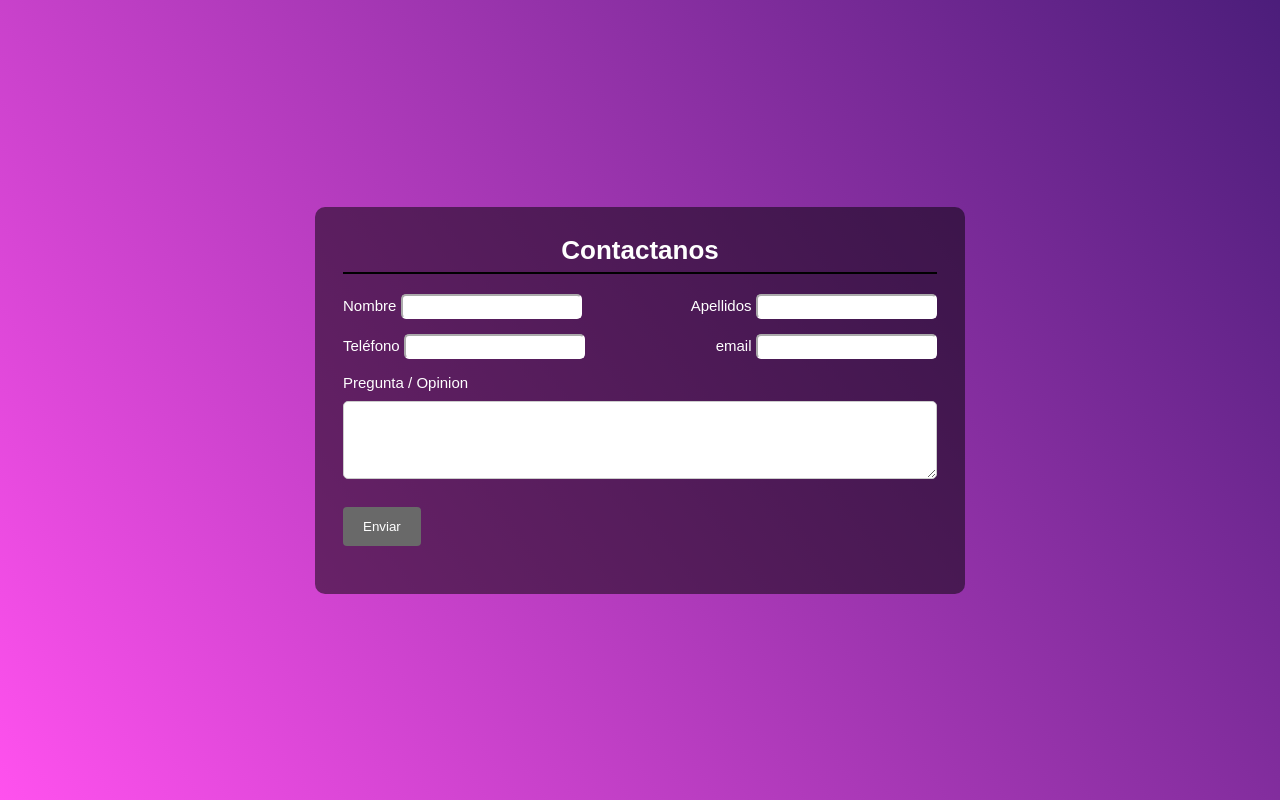
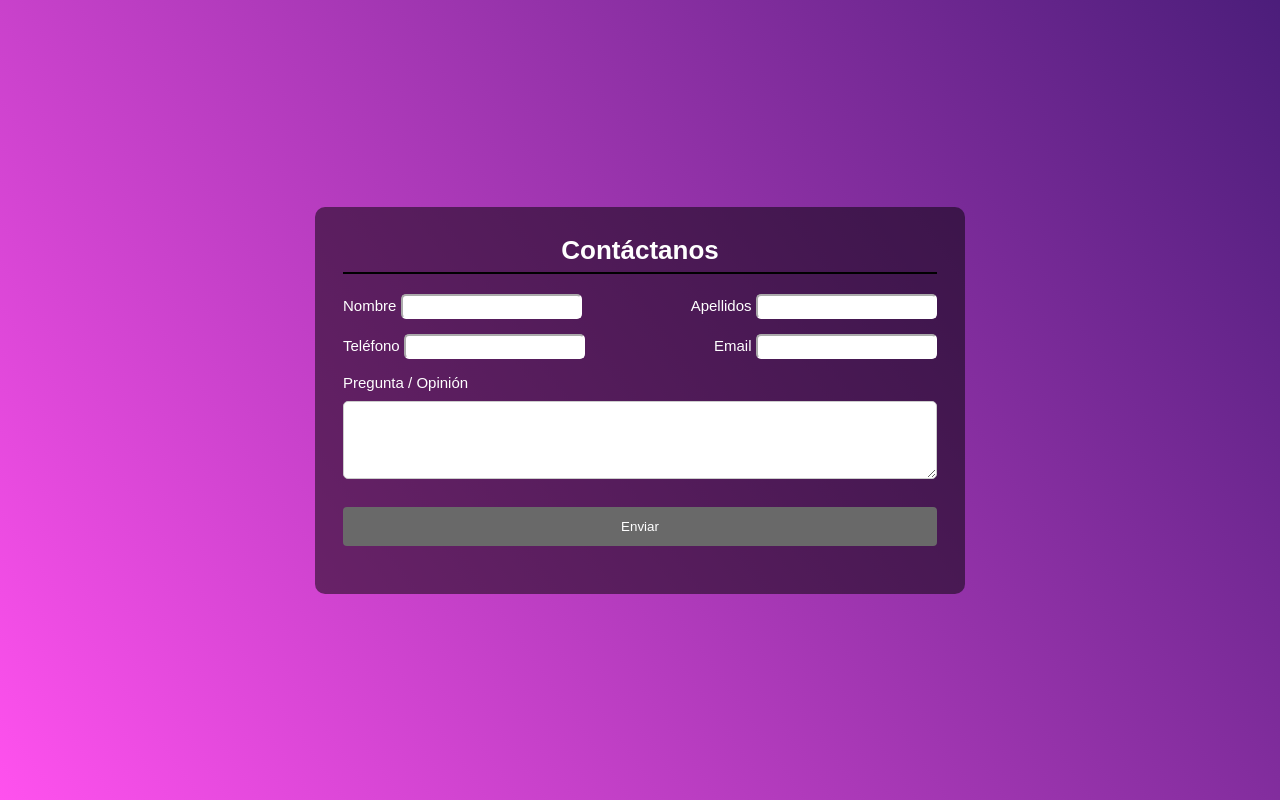
Before and after one commit to DanielMedina850/DanielMedina850.github.io, a plain HTML site: page index.html in a window 1280 px wide. Shown: the part 1039-1839 px from the top of the page. Drawn offline with Linux system fonts and the light colour scheme.

Commit message:
formulario hecho

```diff
--- a/index.html
+++ b/index.html
@@ -52,7 +52,7 @@
         <div id="content_main">
             <div id="contenedor_form">
                 <h1 class="titulo_form">
-                    Contactanos
+                    Contáctanos
                 </h1>
                 <form action="#">
                     <div id="contenedor_datos">
@@ -69,11 +69,11 @@
                             <input type="text" id="tel" name="tel">
                         </div>
                         <div class="datos_user_box">
-                            <label for="email">email</label>
+                            <label for="email">Email</label>
                             <input type="text" id="email" name="email">
                         </div>
                         <div class="datos_user_box">
-                            <label for="opinion">Pregunta / Opinion</label>
+                            <label for="opinion">Pregunta / Opinión</label>
                             <textarea id="opinion" rows="4" cols="500"></textarea>
                         </div>
                         <div class="submit_button">
--- a/styles/styleIndex.css
+++ b/styles/styleIndex.css
@@ -150,7 +150,12 @@ textarea
 }
 
 
-input[type=submit] {
+.submit_button{
+    width: 100%;
+  }
+
+
+  .submit_button input{
     background-color: #696969;
     color: white;
     padding: 12px 20px;
@@ -159,7 +164,6 @@ input[type=submit] {
     cursor: pointer;
     float: right;
     width: 100%;
-
   }
 
 
```
